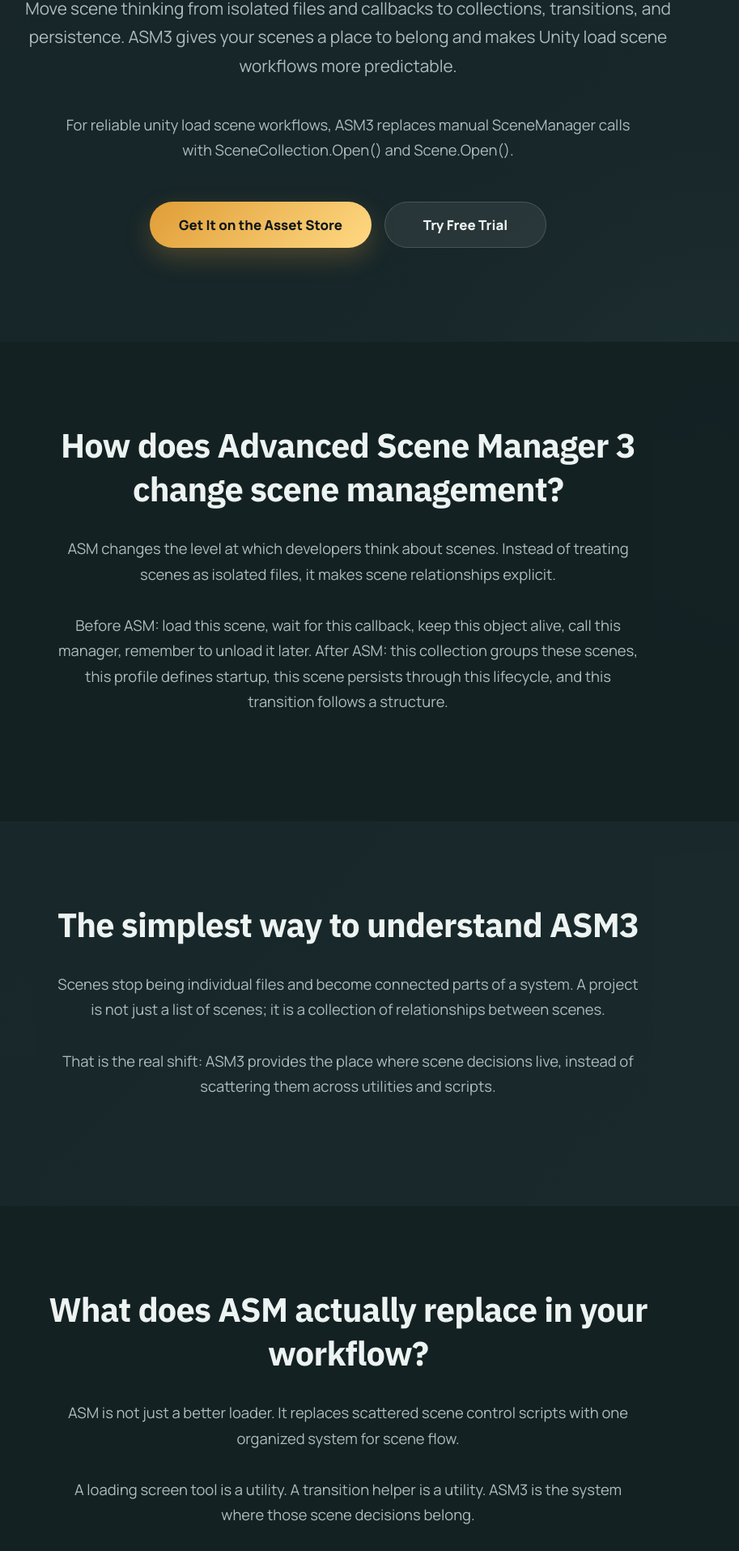
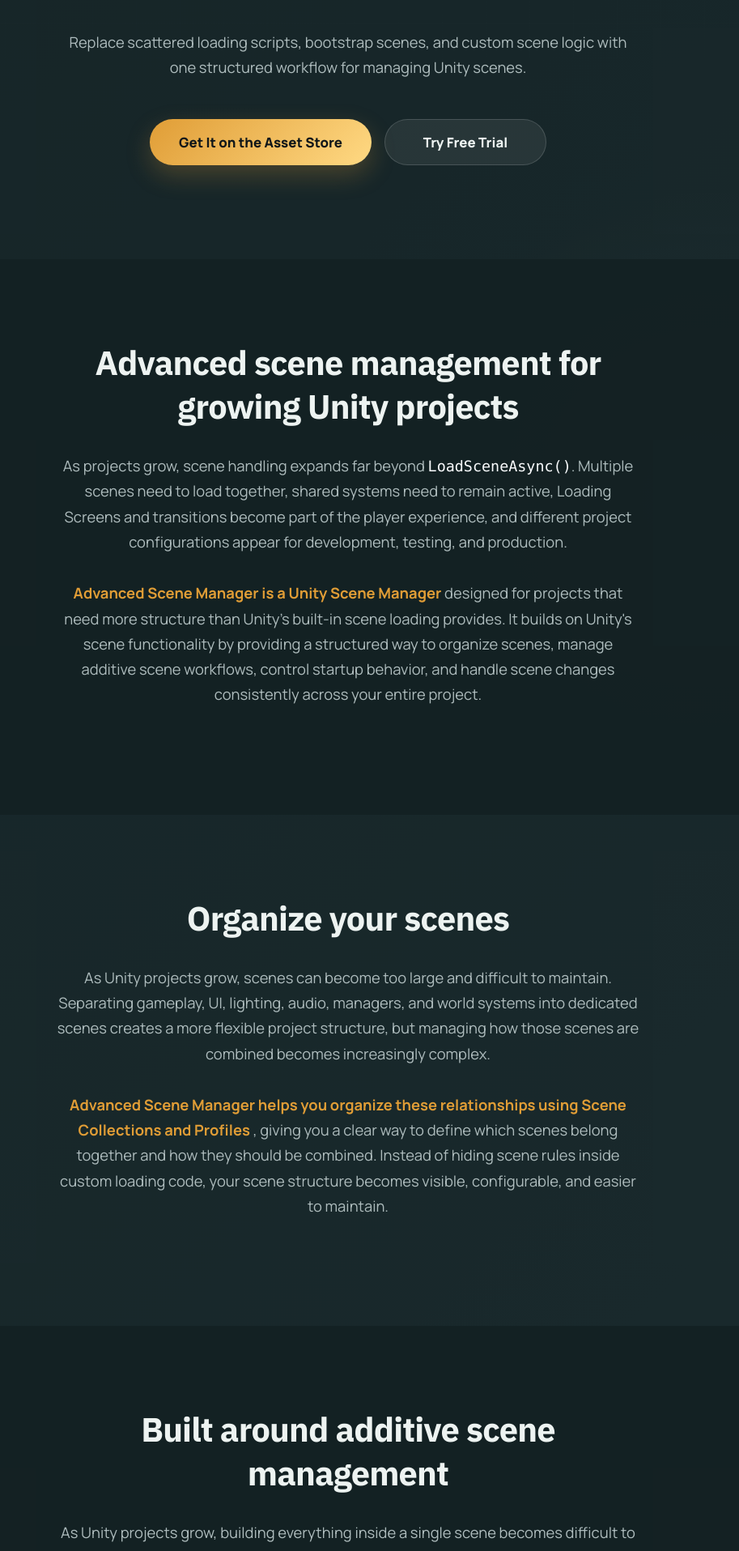
Before and after one commit to Lazy-Solutions/lazy.solutions, a SvelteKit app: page /advanced-scene-manager in a window 1280 px wide. Shown: the part 728-2643 px from the top of the page at 81% size, without its empty margins (210-1123 px from the left). Built offline with nearby package versions, Linux system fonts and the light colour scheme.

Commit message:
asm update

```diff
--- a/src/routes/Asm.svelte
+++ b/src/routes/Asm.svelte
@@ -1,119 +1,154 @@
 <script>
   const assetStoreUrl =
-    'https://af.unity.com/sr/camref:1100ljPVc/pubref:website/destination:https://assetstore.unity.com/packages/tools/utilities/advanced-scene-manager-3-330926';
-  const trialUrl = 'https://github.com/Lazy-Solutions/AdvancedSceneManager/tree/main/trial';
+    "https://af.unity.com/sr/camref:1100ljPVc/pubref:website/destination:https://assetstore.unity.com/packages/tools/utilities/advanced-scene-manager-3-330926";
+  const trialUrl =
+    "https://github.com/Lazy-Solutions/AdvancedSceneManager/tree/main/trial";
 
   const features = [
-    ['Additive Scene Loading', 'Load and unload scenes cleanly without the usual headaches.'],
-    ['Custom Loading Screens', 'Built-in support for smooth loading screens with progress handling.'],
-    ['Scene Collections', 'Organize your scenes into groups and load them together easily.'],
-    ['Rich Loading Events', 'Callbacks for every stage of the loading process.'],
-    ['Editor Visualization', 'Helpful tools to see and manage your scene flow in the editor.'],
-    ['Persistent Objects', 'Better handling of DontDestroyOnLoad and cross-scene references.']
+    [
+      "Additive Scene Management",
+      "Build complete environments from multiple Unity scenes without custom loading infrastructure.",
+    ],
+    [
+      "Loading Screens",
+      "Keep Loading Screens connected to scene transitions and lifecycle events.",
+    ],
+    [
+      "Scene Collections",
+      "Define groups of scenes that belong together and manage them as complete setups."
+    ],
+    [
+      "Scene Lifecycle Handling",
+      "Coordinate scene changes with predictable events and cleanup.",
+    ],
+    [
+      "Editor Tools",
+      "Manage scene setups directly from the Unity Editor instead of manually handling scene combinations and loading states.",
+    ],
+    [
+      "Persistent Scenes",
+      "Keep shared systems and selected Unity scenes active across transitions."
+    ]
   ];
 </script>
 
 <main class="asm-page">
   <header class="asm-product-header">
     <div>
-      <img src="/media/images/web_asm_icon.webp" alt="Advanced Scene Manager 3 icon" />
+      <img
+        src="/media/images/web_asm_icon.webp"
+        alt="Advanced Scene Manager 3 icon"
+      />
     </div>
   </header>
 
   <section class="asm-section asm-hero-section">
-    <h1>Advanced Scene Manager 3 <br /> A better Unity scene manager for connected scenes</h1>
+    <h1>The complete Unity Scene Manager for growing projects</h1>
     <p class="subtitle">
-      Move scene thinking from isolated files and callbacks to collections, transitions, and persistence.
-      ASM3 gives your scenes a place to belong and makes Unity load scene workflows more predictable.
+      Organize scenes, build additive scene workflows, and manage scene changes
+      through one complete Unity Scene Manager designed for growing projects.
     </p>
     <p class="hero-note">
-      For reliable unity load scene workflows, ASM3 replaces manual SceneManager calls with SceneCollection.Open() and Scene.Open().
+      Replace scattered loading scripts, bootstrap scenes, and custom scene
+      logic with one structured workflow for managing Unity scenes.
     </p>
     <div class="asm-cta-buttons">
-      <a href={assetStoreUrl} class="buy-btn" target="_blank" rel="noopener noreferrer">Get It on the Asset Store</a>
-      <a href={trialUrl} class="trial-btn" target="_blank" rel="noopener noreferrer">Try Free Trial</a>
+      <a
+        href={assetStoreUrl}
+        class="buy-btn"
+        target="_blank"
+        rel="noopener noreferrer">Get It on the Asset Store</a
+      >
+      <a
+        href={trialUrl}
+        class="trial-btn"
+        target="_blank"
+        rel="noopener noreferrer">Try Free Trial</a
+      >
     </div>
   </section>
 
   <section class="asm-section">
-    <h2>How does Advanced Scene Manager 3 change scene management?</h2>
+    <h2>Advanced scene management for growing Unity projects</h2>
     <p>
-      ASM changes the level at which developers think about scenes. Instead of treating scenes as isolated files,
-      it makes scene relationships explicit.
+      As projects grow, scene handling expands far beyond <code>LoadSceneAsync()</code>.
+      Multiple scenes need to load together, shared systems need to remain
+      active, Loading Screens and transitions become part of the player
+      experience, and different project configurations appear for development,
+      testing, and production.
     </p>
     <p>
-      Before ASM: load this scene, wait for this callback, keep this object alive, call this manager, remember to unload it later.
-      After ASM: this collection groups these scenes, this profile defines startup, this scene persists through this lifecycle,
-      and this transition follows a structure.
+        <strong>Advanced Scene Manager is a Unity Scene Manager</strong> designed for projects
+        that need more structure than Unity's built-in scene loading provides.
+        It builds on Unity's scene functionality by providing a structured way
+        to organize scenes, manage additive scene workflows, control startup
+        behavior, and handle scene changes consistently across your entire
+        project.
     </p>
   </section>
 
   <section class="asm-section">
-    <h2>The simplest way to understand ASM3</h2>
+    <h2>Organize your scenes</h2>
     <p>
-      Scenes stop being individual files and become connected parts of a system. A project is not just a list of scenes;
-      it is a collection of relationships between scenes.
+      As Unity projects grow, scenes can become too large and difficult to
+      maintain. Separating gameplay, UI, lighting, audio, managers, and world
+      systems into dedicated scenes creates a more flexible project structure,
+      but managing how those scenes are combined becomes increasingly complex.
     </p>
     <p>
-      That is the real shift: ASM3 provides the place where scene decisions live, instead of scattering them across utilities and scripts.
+      <strong>Advanced Scene Manager helps you organize these relationships using
+        Scene Collections and Profiles</strong>
+      , giving you a clear way to define which scenes belong together and how
+      they should be combined. Instead of hiding scene rules inside custom
+      loading code, your scene structure becomes visible, configurable, and
+      easier to maintain.
     </p>
   </section>
 
   <section class="asm-section">
-    <h2>What does ASM actually replace in your workflow?</h2>
+    <h2>Built around additive scene management</h2>
     <p>
-      ASM is not just a better loader. It replaces scattered scene control scripts with one organized system for scene flow.
+      As Unity projects grow, building everything inside a single scene becomes
+      difficult to manage.
+      <strong>Additive scene management</strong> allows you to separate gameplay,
+      systems, and content into independent scenes while combining them into complete
+      experiences when needed.
     </p>
     <p>
-      A loading screen tool is a utility. A transition helper is a utility. ASM3 is the system where those scene decisions belong.
+      Advanced Scene Manager provides the structure around this approach, making
+      it easier to organize additive scenes, keep shared systems loaded, and
+      create consistent scene setups without building your own additive scene
+      framework.
     </p>
   </section>
 
   <section class="asm-section">
-    <h2>How do I load a scene in Unity with ASM3?</h2>
+    <h2>Stop building your own scene framework</h2>
     <p>
-      ASM3 makes scene loading part of the scene relationship system, instead of leaving raw SceneManager calls scattered across code.
-      For example:
-    </p>
-    <pre><code>public class SceneLoader : MonoBehaviour
-&#123;
-    [SerializeField] private SceneCollection gameplayCollection;
-    [SerializeField] private Scene mainMenuScene;
-
-    public void OpenGameplay()
-    &#123;
-        gameplayCollection.Open();
-    &#125;
-
-    public void OpenMainMenu()
-    &#123;
-        mainMenuScene.Open();
-    &#125;
-&#125;
-</code></pre>
-    <p>
-      <a href="https://github.com/Lazy-Solutions/AdvancedSceneManager" target="_blank" rel="noopener noreferrer">
-        Read the ASM documentation for scene collection and scene open workflows.
-      </a>
+      Many Unity projects eventually create their own scene management layer. It
+      starts with a loading helper, a bootstrap scene, persistent managers,
+      additive loading utilities, and transition systems built around the
+      project's specific needs.
     </p>
     <p>
-      This is the core Unity load scene pattern for ASM3: use scene collections and scene open methods, not manual SceneManager plumbing.
-    </p>
-    <p>
-      These calls tell ASM3 what to open, while the system handles transition order, persistence, cleanup, and the rest of the scene flow.
+      Over time, these solutions become a framework that requires its own
+      design, documentation, maintenance, and debugging.
+      <strong>Advanced Scene Manager gives you a dedicated Unity Scene Manager system</strong> for projects
+      where scene handling has grown beyond simple loading,
+      saving you the time and effort of designing, maintaining, and debugging your own solution.
     </p>
   </section>
 
   <section class="asm-section">
-    <h2>What is the best Unity scene manager for complex projects?</h2>
-    <p>
-      Advanced Scene Manager 3 (ASM3) is a complete <strong>Unity scene manager</strong> system that helps you define how scenes fit together,
-      when they load, and when they persist.
-    </p>
-    <p>
-      Whether you need to <strong>load scenes additively</strong>, build polished custom loading screens, or manage
-      complex multi-scene setups, ASM3 gives you structured scene management instead of manual scene plumbing.
-    </p>
+    <div class="review-stars" aria-label="Five star review">
+      {#each Array(5) as _}
+        <img src="/media/images/star.webp" alt="" />
+      {/each}
+    </div>
+    <blockquote class="review-quote">
+      “I find myself importing this asset as a standard for my workflow now. It just saves me so much time and pain. ASM does pretty much what I'd want to build myself anyway in a way that makes sense.”
+      <span class="review-quote-attribution">Lucideus, Unity Asset Store review</span>
+    </blockquote>
   </section>
 
   <section class="asm-section">
@@ -142,30 +177,60 @@
   </section>
 
   <section class="asm-section">
-    <div class="review-stars" aria-label="Five star review">
-      {#each Array(5) as _}
-        <img src="/media/images/star.webp" alt="" />
-      {/each}
-    </div>
+    <h2>How do I load a scene in Unity with ASM3?</h2>
     <p>
-      Since 2021, Advanced Scene Manager has helped thousands of Unity developers build more stable and organized
-      multi-scene games. Known for its ease of use and excellent support.
+      ASM3 makes scene loading part of your scene structure instead of scattering SceneManager calls throughout your project.
+      For example:
+    </p>
+    <pre><code>
+public class SceneLoader : MonoBehaviour
+&#123;
+    [SerializeField] private SceneCollection gameplayCollection;
+    [SerializeField] private Scene mainMenuScene;
+
+    public void OpenGameplay()
+    &#123;
+        gameplayCollection.Open();
+    &#125;
+
+    public void OpenMainMenu()
+    &#123;
+        mainMenuScene.Open();
+    &#125;
+&#125;
+</code></pre>
+    <p>
+      <a href="https://github.com/Lazy-Solutions/AdvancedSceneManager" target="_blank" rel="noopener noreferrer">
+        Read the ASM documentation for scene collection and scene open
+        workflows.
+      </a>
     </p>
   </section>
 
+
+
   <section class="asm-section">
     <h2>Ready to simplify your Unity scene management?</h2>
-    <p>
-      <a href={trialUrl} target="_blank" rel="noopener noreferrer">Try the free trial</a> first, then grab the full
-      version on the Unity Asset Store.
+    <p class="asm-cta-intro">
+      <a href={trialUrl} target="_blank" rel="noopener noreferrer">Try the free trial</a>
+      first, then grab the full version on the Unity Asset Store.
     </p>
 
-    <div class="asm-cta-buttons">
-      <a href={assetStoreUrl} class="buy-btn" target="_blank" rel="noopener noreferrer">Buy on Unity Asset Store</a>
+    <div class="asm-cta-buttons asm-cta-buttons-final">
+      <a
+        href={assetStoreUrl}
+        class="buy-btn"
+        target="_blank"
+        rel="noopener noreferrer">Buy on Unity Asset Store</a
+      >
     </div>
-    <p class="support">
+    <p class="support asm-cta-support">
       Questions? Join our
-      <a href="https://discord.com/invite/ayE4EHB6bQ" target="_blank" rel="noopener noreferrer">Discord community</a>
+      <a
+        href="https://discord.com/invite/ayE4EHB6bQ"
+        target="_blank"
+        rel="noopener noreferrer">Discord community</a
+      >
       for support and updates.
     </p>
   </section>
```
Also changed, not shown: css/_asm-page.scss (+35 -0 lines), css/style.css (+32 -0 lines), css/svelte-pages.css (+32 -0 lines), 21 other files (tests, documents, lock files or other folders).
